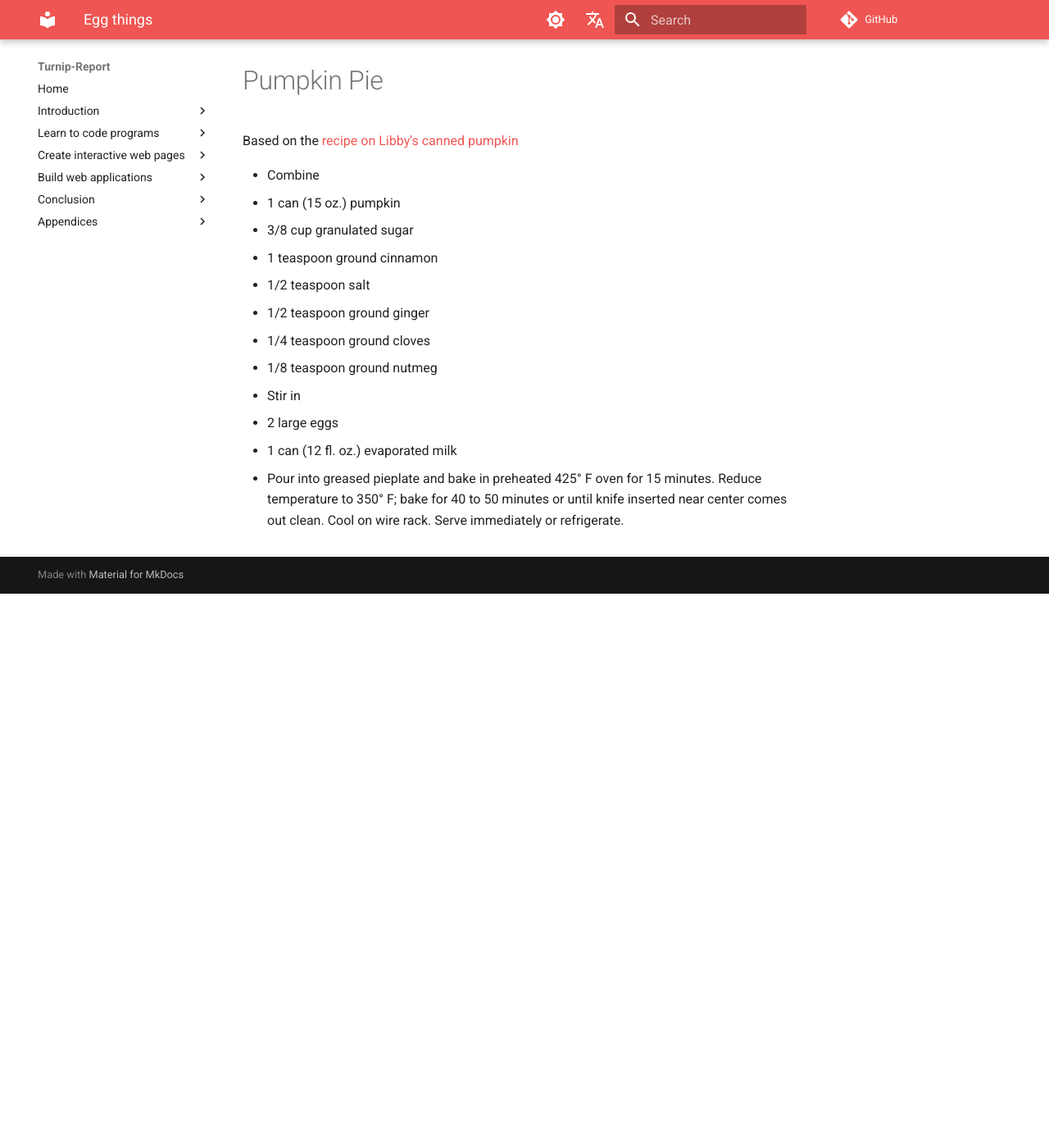
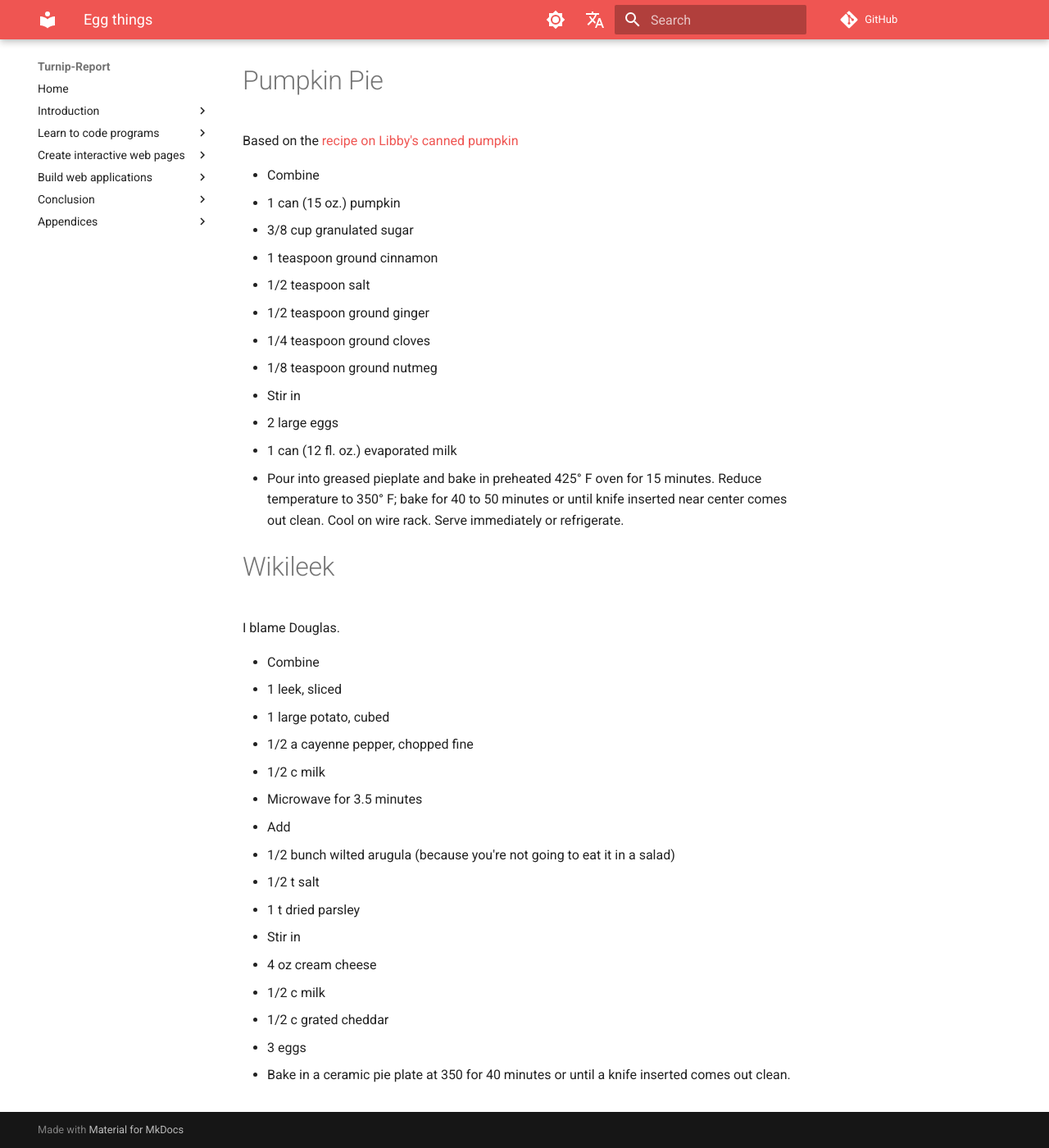
Before and after one commit to HBurgiel/Turnip-Report, an MkDocs documentation site: the page built from manuscript/Egg things.md, in a window 1280 px wide and 1400 px high, scrolled down 1172 px. Shown: the whole window at 82% size. Built offline with MkDocs 1.6.1 and Material for MkDocs 9.7.7, drawn with Linux system fonts in a browser that asks for light colours; comment, search, counter and statistics services are not loaded; before the commit the page ends 1896 px from its top, so only the background shows below that.

Commit message:
Add 'Wikileek' recipe to Egg things.md
Added a new recipe for 'Wikileek' including ingredients and instructions.

```diff
--- a/manuscript/Egg things.md
+++ b/manuscript/Egg things.md
@@ -57,3 +57,28 @@ Based on the [recipe on Libby's canned pumpkin](https://www.verybestbaking.com/l
   - 1 can (12 fl. oz.) evaporated milk
 
 - Pour into greased pieplate and bake in preheated 425° F oven for 15 minutes. Reduce temperature to 350° F; bake for 40 to 50 minutes or until knife inserted near center comes out clean. Cool on wire rack. Serve immediately or refrigerate.
+
+# Wikileek
+
+I blame Douglas.
+
+- Combine
+ - 1 leek, sliced
+ - 1 large potato, cubed
+ - 1/2 a cayenne pepper, chopped fine
+ - 1/2 c milk
+
+- Microwave for 3.5 minutes
+
+- Add
+ - 1/2 bunch wilted arugula (because you're not going to eat it in a salad)
+ - 1/2 t salt
+ - 1 t dried parsley
+
+- Stir in
+ - 4 oz cream cheese
+ - 1/2 c milk
+ - 1/2 c grated cheddar
+ - 3 eggs
+
+- Bake in a ceramic pie plate at 350 for 40 minutes or until a knife inserted comes out clean.
```
